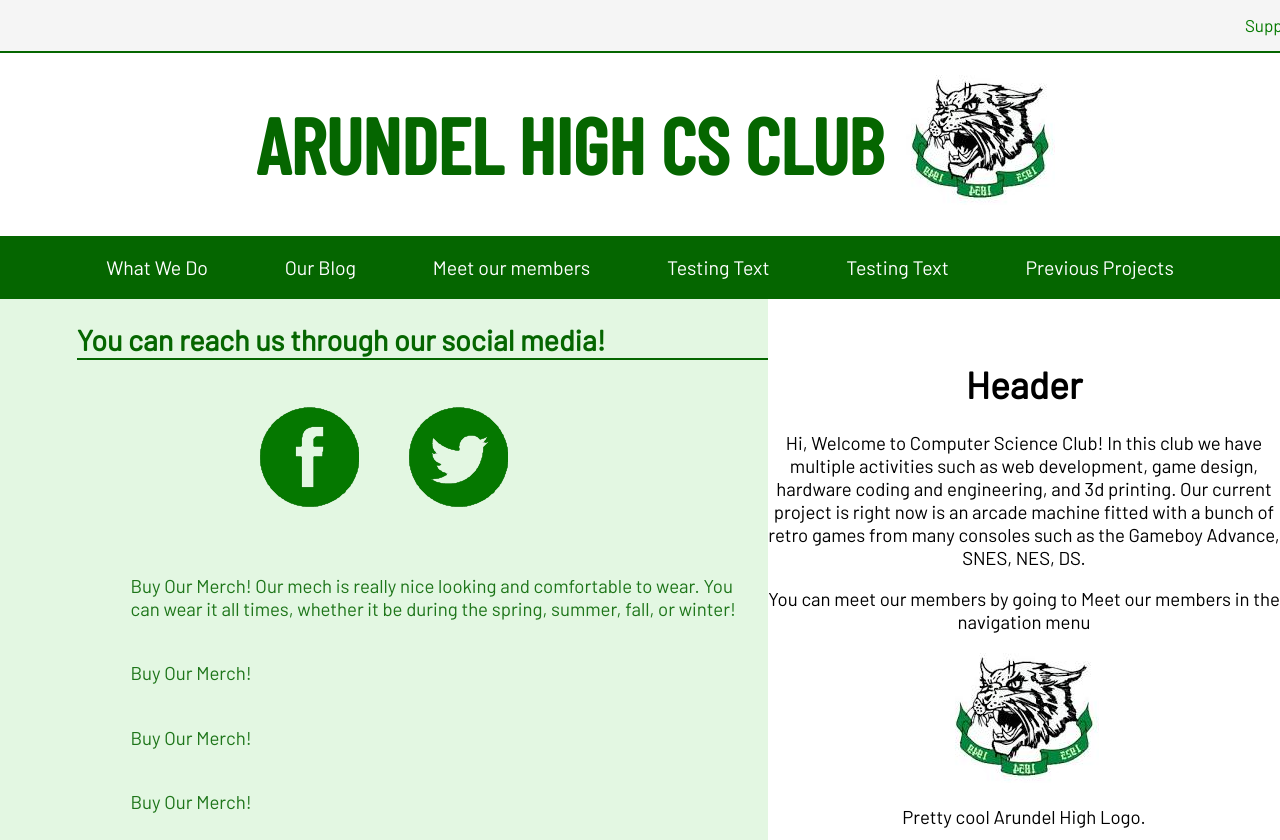
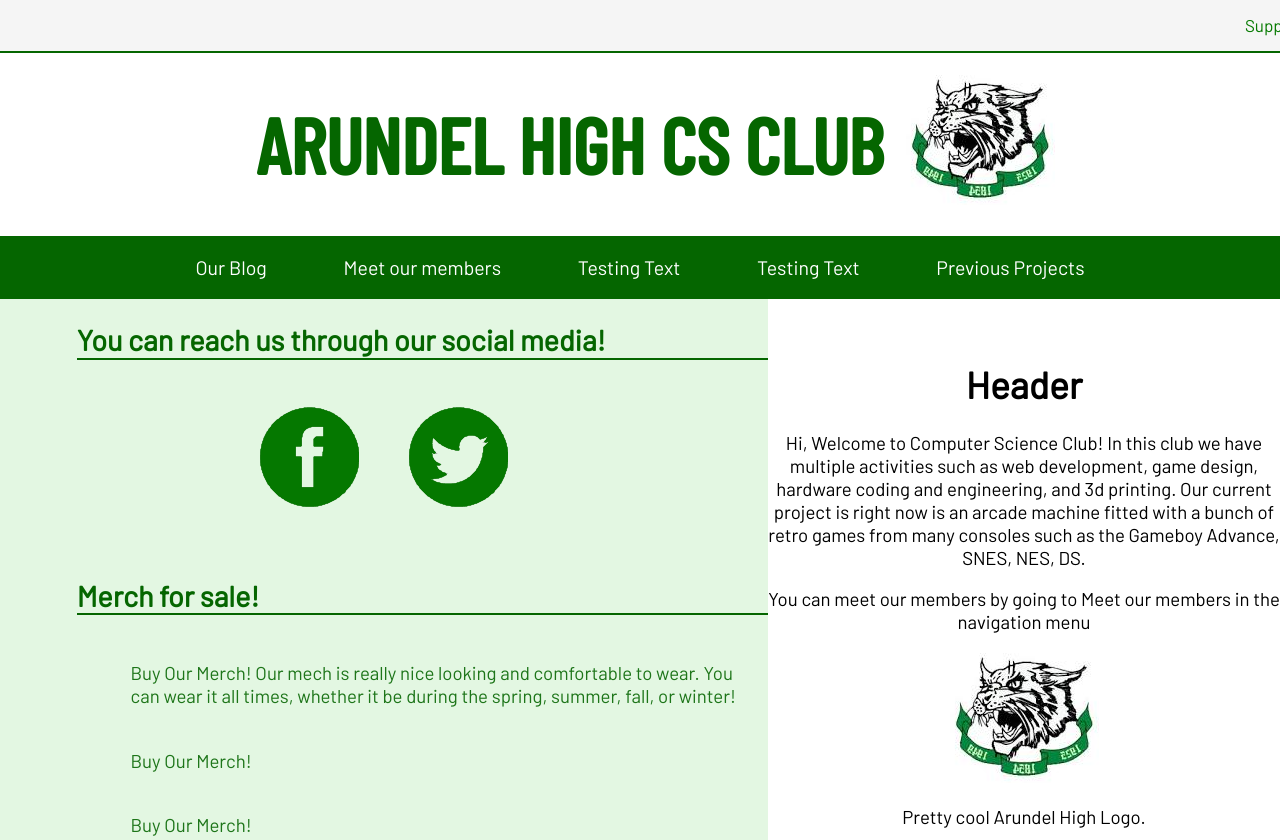
Before and after one commit to imacrazyguylol/csclubsite, a plain HTML site: page index.html in a window 1280 px wide. Shown: the top 840 px of the page. Drawn offline with nearby package versions, Linux system fonts and the light colour scheme.

Commit message:
Update index.html
Changed layout a tiny bit, and changed text a bit. Not many changes here.

```diff
--- a/index.html
+++ b/index.html
@@ -34,13 +34,7 @@
     </div>
     <div id="underTitle">
 
-      <a href="https://arcade-machine-website-about.tanjeedfaruque.repl.co/">
-        <div>
-          <p>What We Do</p>
-        </div>
-      </a>
-
-      <a href="index.html">
+      <a href="blog.html">
         <div>
           <p>Our Blog</p>
         </div>
@@ -80,6 +74,10 @@
           <img src="assets/fbook.png" style="margin: 3%">
           <img src="assets/twitter.png" style="margin: 3%">
         </div>
+
+        <br>
+
+        <h2>Merch for sale!</h2>
 
         <p>Buy Our Merch! Our mech is really nice looking and comfortable to wear. You can wear it all times, whether it
           be during the spring, summer, fall, or winter!</p>
```
